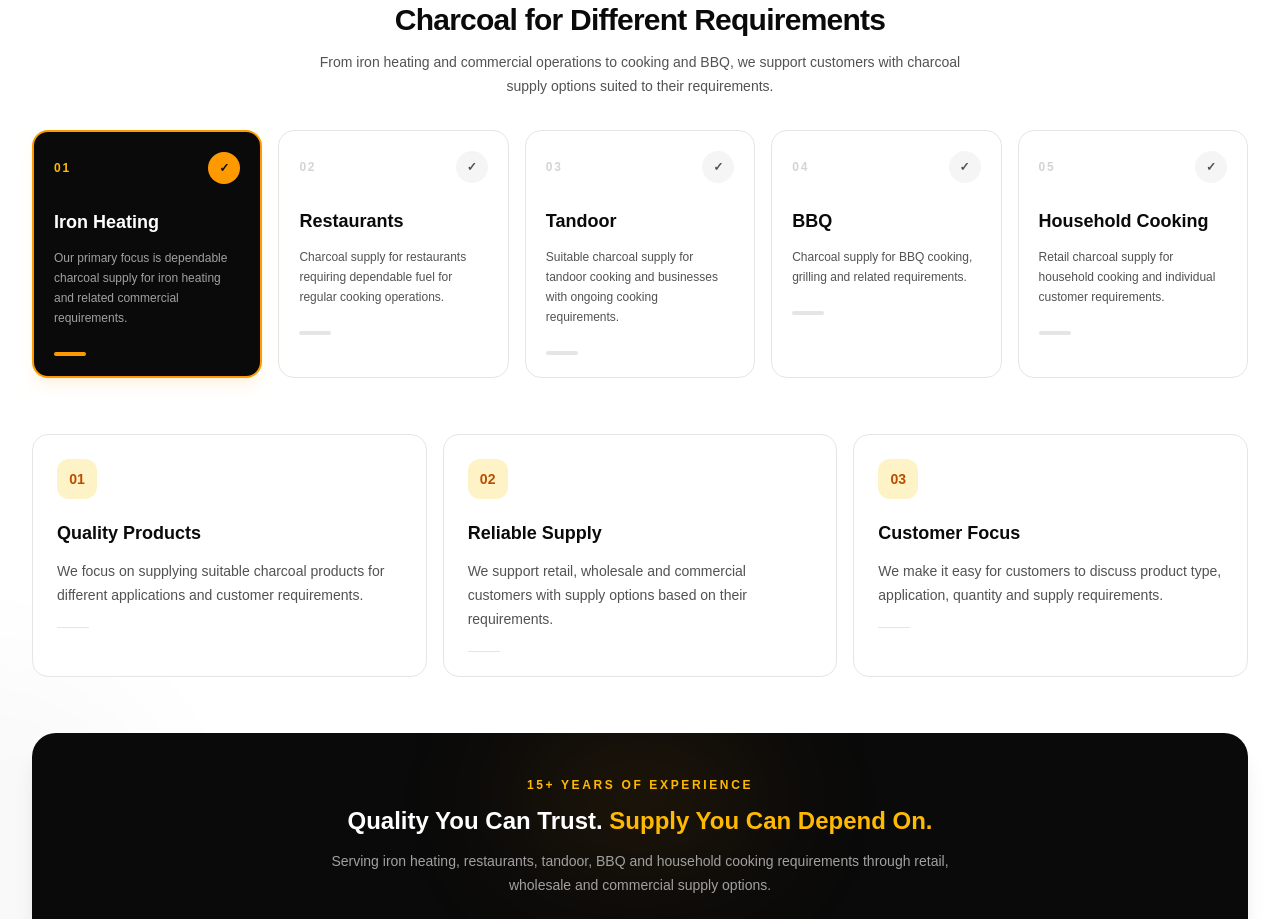
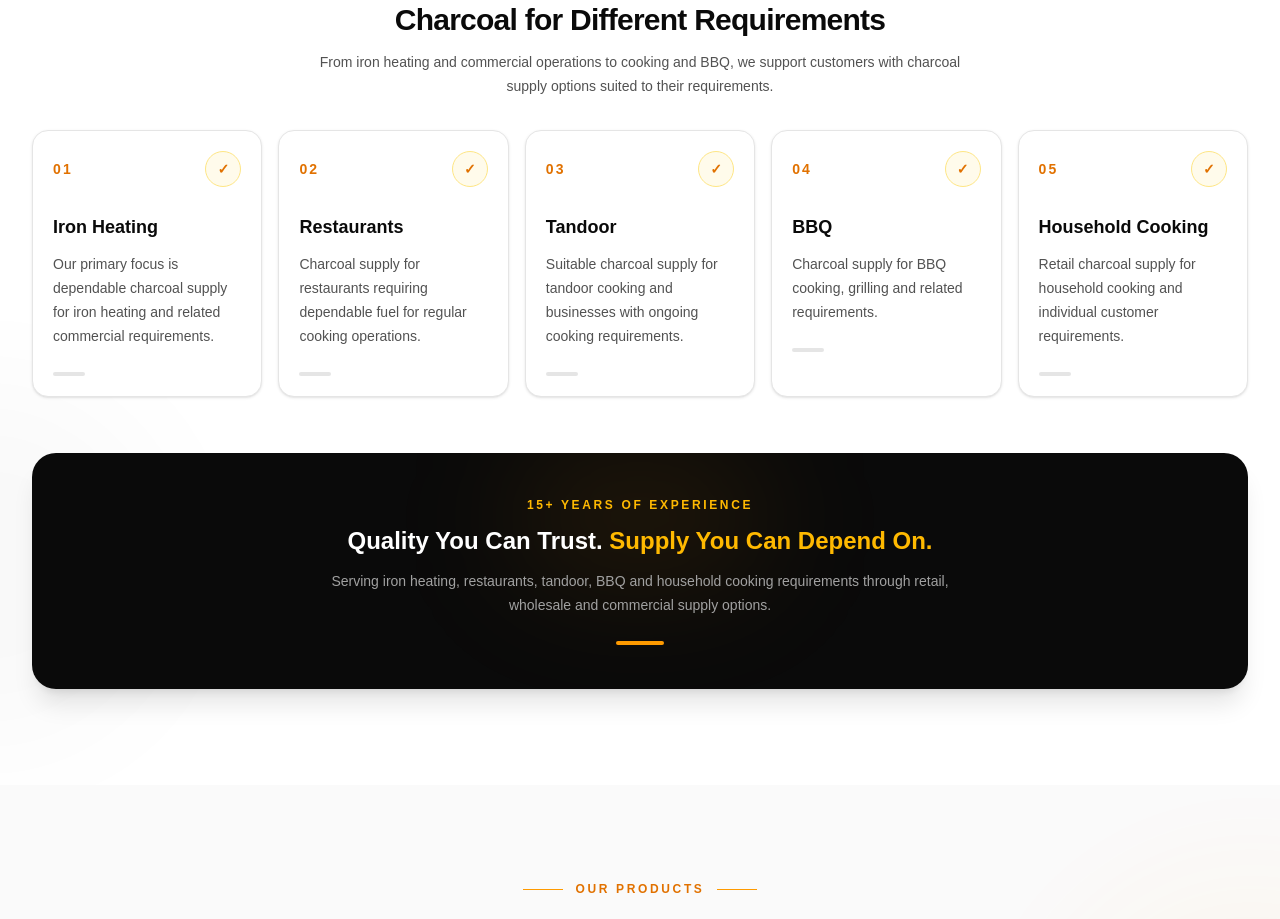
Before and after one commit to Narendra-Git1/sri-venkateswara-charcoal-supply, a React (Vite) app: page / in a window 1280 px wide. Shown: the part 2940-3859 px from the top of the page. Built offline with nearby package versions, Linux system fonts and the light colour scheme.

Commit message:
Update About page design

```diff
--- a/src/pages/About/About.jsx
+++ b/src/pages/About/About.jsx
@@ -5,7 +5,6 @@ function About() {
       title: "Iron Heating",
       description:
         "Our primary focus is dependable charcoal supply for iron heating and related commercial requirements.",
-      featured: true,
     },
     {
       number: "02",
@@ -392,213 +391,98 @@ function About() {
 
 
             {/* Application cards */}
-
-            <div className="mt-8 grid gap-4 sm:grid-cols-2 lg:grid-cols-5">
-
+            <div className="mt-8">
+              <div className="grid grid-cols-1 gap-4 sm:grid-cols-2 lg:grid-cols-5">
                 {applications.map((item, index) => (
                   <article
                     key={item.number}
-                  className={`
-                    group relative overflow-hidden
-                    rounded-2xl p-5
-                    transition-all duration-500 ease-out
-                    hover:-translate-y-2
-                    hover:shadow-xl
-                    animate-[fadeInUp_0.6s_ease-out_both]
+                    className="
+                      group relative overflow-hidden rounded-2xl
+                      border border-neutral-200 bg-white p-5
+                      shadow-sm
+                      transition-all duration-300 ease-out
+                      hover:-translate-y-1
+                      hover:border-amber-400
+                      hover:shadow-lg hover:shadow-amber-500/10
+                      animate-[cardReveal_0.7s_ease-out_both]
                       motion-reduce:animate-none
-                    ${
-                      item.featured
-                        ? "border-2 border-amber-500 bg-neutral-950 text-white shadow-lg shadow-amber-500/10"
-                        : "border border-neutral-200 bg-white text-neutral-950"
-                    }
-                  `}
-                  style={{
-                    animationDelay: `${index * 100}ms`,
-                  }}
+                    "
+                    style={{ animationDelay: `${index * 120}ms` }}
                   >
-
-                  {/* Hover glow */}
-
+                    {/* Top accent */}
                     <div
-                    className={`
-                      pointer-events-none absolute -right-12 -top-12
-                      h-28 w-28 rounded-full blur-2xl
+                      className="
+                        absolute left-0 right-0 top-0 h-1
+                        bg-amber-500
                         opacity-0
-                      transition-all duration-500
-                      group-hover:scale-150
+                        transition-opacity duration-300
                         group-hover:opacity-100
-                      ${
-                        item.featured
-                          ? "bg-amber-500/15"
-                          : "bg-amber-500/10"
-                      }
-                    `}
+                      "
                     />
 
-                  <div className="relative flex items-center justify-between">
-
+                    {/* Number + check */}
+                    <div className="flex items-center justify-between">
                       <span
-                      className={`
-                        text-xs font-black tracking-[0.15em]
-                        transition-transform duration-300
-                        group-hover:translate-x-1
-                        ${
-                          item.featured
-                            ? "text-amber-400"
-                            : "text-neutral-300"
-                        }
-                      `}
+                        className="
+                          text-sm font-black tracking-[0.15em]
+                          text-amber-600
+                        "
                       >
                         {item.number}
                       </span>
 
                       <span
-                      className={`
-                        flex h-8 w-8 items-center justify-center
-                        rounded-full text-xs font-bold
+                        className="
+                          flex h-9 w-9 items-center justify-center
+                          rounded-full border border-amber-200
+                          bg-amber-50 text-sm font-bold text-amber-600
                           transition-all duration-300
-                        group-hover:rotate-6
-                        group-hover:scale-110
-                        ${
-                          item.featured
-                            ? "bg-amber-500 text-neutral-950"
-                            : "bg-neutral-100 text-neutral-600 group-hover:bg-amber-500 group-hover:text-neutral-950"
-                        }
-                      `}
+                          group-hover:border-amber-500
+                          group-hover:bg-amber-500
+                          group-hover:text-neutral-950
+                        "
                       >
                         ✓
                       </span>
                     </div>
 
+                    {/* Title */}
                     <h3
-                    className={`
-                      relative mt-6 text-lg font-bold
+                      className="
+                        mt-7 text-lg font-bold leading-snug
+                        text-neutral-950
                         transition-colors duration-300
-                      ${
-                        item.featured
-                          ? "text-white group-hover:text-amber-400"
-                          : "text-neutral-950 group-hover:text-amber-600"
-                      }
-                    `}
+                        group-hover:text-amber-600
+                      "
                     >
                       {item.title}
                     </h3>
 
+                    {/* Description */}
                     <p
-                    className={`
-                      relative mt-3 text-xs leading-5
-                      ${
-                        item.featured
-                          ? "text-neutral-400"
-                          : "text-neutral-600"
-                      }
-                    `}
+                      className="
+                        mt-3 text-sm leading-6
+                        text-neutral-600
+                      "
                     >
                       {item.description}
                     </p>
 
-                  <div
-                    className={`
-                      mt-6 h-1 w-8 rounded-full
-                      transition-all duration-700
-                      group-hover:w-full
-                      ${
-                        item.featured
-                          ? "bg-amber-500"
-                          : "bg-neutral-200 group-hover:bg-amber-500"
-                      }
-                    `}
-                  />
-                </article>
-              ))}
-
-            </div>
-          </div>
-
-
-          {/* =====================================================
-              OUR APPROACH
-          ====================================================== */}
-
-          <div className="mt-14">
-
-            <div className="grid gap-4 md:grid-cols-3">
-
-              {[
-                {
-                  number: "01",
-                  title: "Quality Products",
-                  description:
-                    "We focus on supplying suitable charcoal products for different applications and customer requirements.",
-                },
-                {
-                  number: "02",
-                  title: "Reliable Supply",
-                  description:
-                    "We support retail, wholesale and commercial customers with supply options based on their requirements.",
-                },
-                {
-                  number: "03",
-                  title: "Customer Focus",
-                  description:
-                    "We make it easy for customers to discuss product type, application, quantity and supply requirements.",
-                },
-              ].map((item, index) => (
-                <article
-                  key={item.number}
-                  className="
-                    group rounded-2xl
-                    border border-neutral-200
-                    bg-white p-6
-                    transition-all duration-500
-                    hover:-translate-y-2
-                    hover:border-amber-400/50
-                    hover:shadow-xl
-                    animate-[fadeInUp_0.7s_ease-out_both]
-                    motion-reduce:animate-none
-                  "
-                  style={{
-                    animationDelay: `${index * 120}ms`,
-                  }}
-                >
-
+                    {/* Bottom accent */}
                     <div
                       className="
-                      flex h-10 w-10 items-center justify-center
-                      rounded-xl bg-amber-100
-                      text-sm font-black text-amber-700
+                        mt-6 h-1 w-8 rounded-full
+                        bg-neutral-200
                         transition-all duration-300
-                      group-hover:rotate-3
-                      group-hover:scale-110
-                      group-hover:bg-amber-500
-                      group-hover:text-neutral-950
-                    "
-                  >
-                    {item.number}
-                  </div>
-
-                  <h3 className="mt-5 text-lg font-bold text-neutral-950 transition-colors duration-300 group-hover:text-amber-600">
-                    {item.title}
-                  </h3>
-
-                  <p className="mt-3 text-sm leading-6 text-neutral-600">
-                    {item.description}
-                  </p>
-
-                  <div
-                    className="
-                      mt-5 h-px w-8 bg-neutral-200
-                      transition-all duration-500
-                      group-hover:w-full
+                        group-hover:w-16
                         group-hover:bg-amber-500
                       "
                     />
                   </article>
                 ))}
-
               </div>
             </div>
-
+          </div>
 
           {/* =====================================================
               FINAL BUSINESS STATEMENT
@@ -669,6 +553,19 @@ function About() {
       ========================================================== */}
 
       <style>{`
+
+        @keyframes cardReveal {
+          from {
+            opacity: 0;
+            transform: translateY(12px);
+          }
+
+          to {
+            opacity: 1;
+            transform: translateY(0);
+          }
+        }
+
         @keyframes fadeInUp {
           from {
             opacity: 0;
```
Lines whose indentation alone changed are shown as unchanged.
